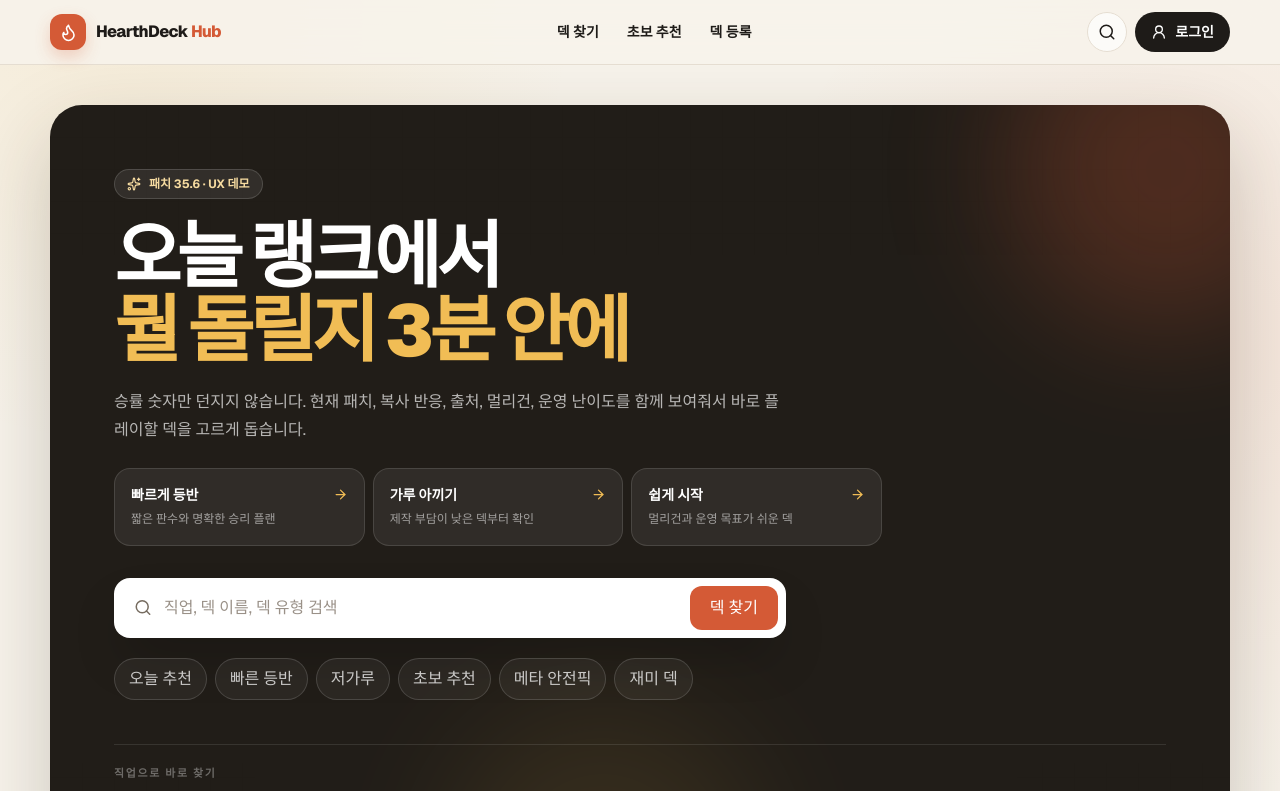
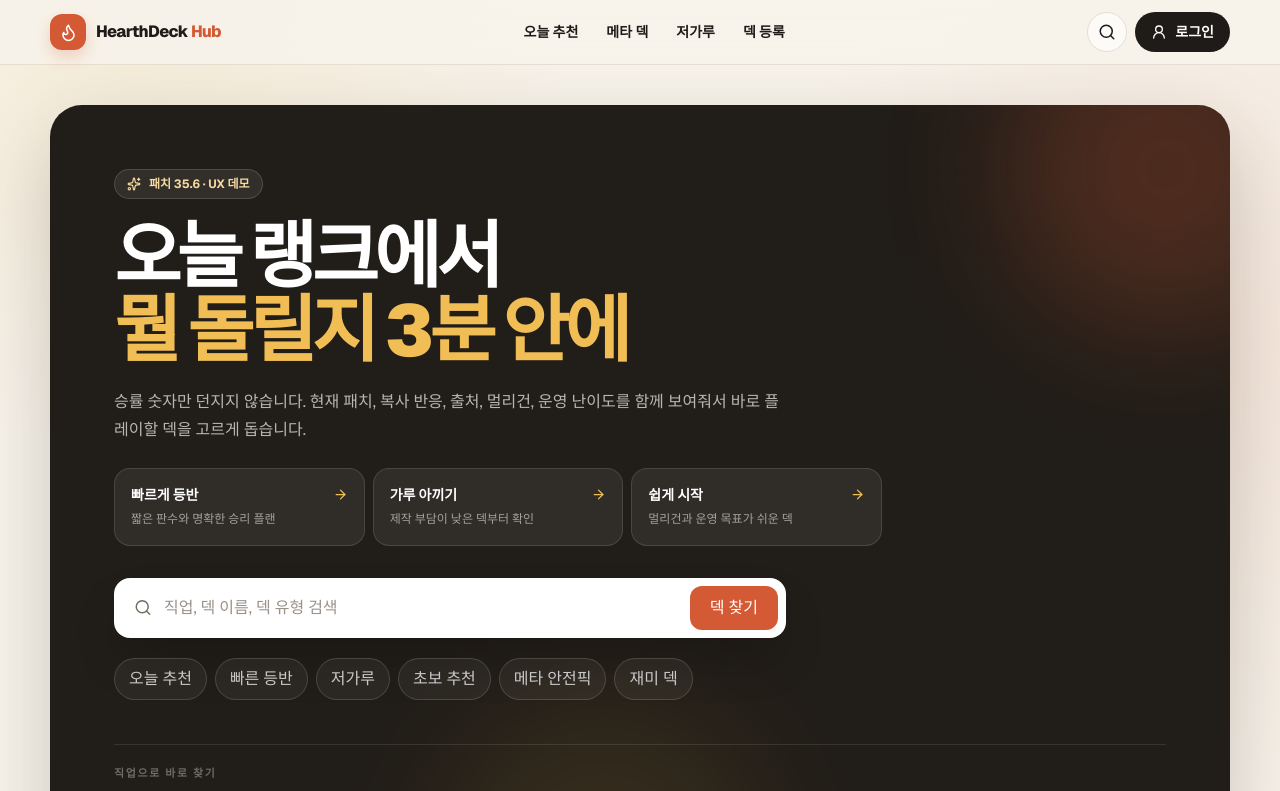
Before and after one commit to ppkuk0416/heartinternet, a Next.js app: page / in a window 1280 px wide. Shown: the top 791 px of the page. Built offline with nearby package versions, Linux system fonts and the light colour scheme; no server answers.

Commit message:
Align navigation with deck decision use cases

```diff
--- a/src/components/layout/site-header.tsx
+++ b/src/components/layout/site-header.tsx
@@ -40,10 +40,13 @@ export async function SiteHeader() {
 
         <nav className="hidden items-center gap-7 text-sm font-semibold md:flex">
           <Link href="/decks" className="transition-colors hover:text-[var(--brand)]">
-            덱 찾기
+            오늘 추천
           </Link>
-          <Link href="/decks?tag=초보+추천" className="transition-colors hover:text-[var(--brand)]">
-            초보 추천
+          <Link href="/decks?sort=trending" className="transition-colors hover:text-[var(--brand)]">
+            메타 덱
+          </Link>
+          <Link href="/decks?tag=저가루" className="transition-colors hover:text-[var(--brand)]">
+            저가루
           </Link>
           <Link href="/submit" className="transition-colors hover:text-[var(--brand)]">
             덱 등록
```
